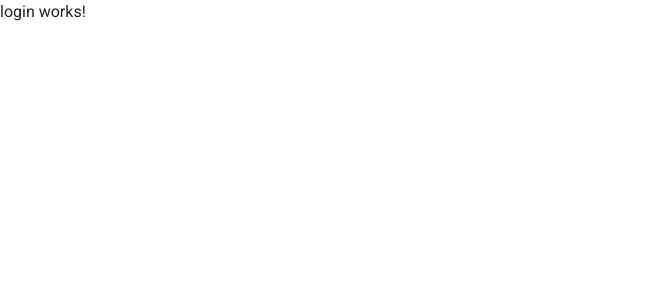
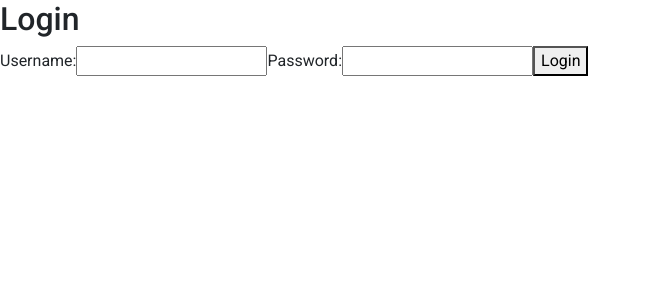
Before and after one commit to bruno1030/dynamic-angular, an Angular app in the folder dynamic/: page /login in a window 1280 px wide. Shown: the top 300 px of the page, without its empty margins (0-650 px from the left). Built offline with nearby package versions, Linux system fonts and the light colour scheme.

Commit message:
Add username and password inputs to login form

```diff
--- a/dynamic/src/app/login/login.component.html
+++ b/dynamic/src/app/login/login.component.html
@@ -1 +1,13 @@
-<p>login works!</p>
+<h2>Login</h2>
+
+<form (ngSubmit)="onLogin()">
+  <label for="username">Username:</label>
+  <input type="text" id="username" [(ngModel)]="username" name="username" required />
+
+  <label for="password">Password:</label>
+  <input type="password" id="password" [(ngModel)]="password" name="password" required />
+
+  <button type="submit">Login</button>
+</form>
+
+<p *ngIf="errorMessage" style="color: red;">{{ errorMessage }}</p>
--- a/dynamic/src/app/login/login.component.ts
+++ b/dynamic/src/app/login/login.component.ts
@@ -1,11 +1,25 @@
 import { Component } from '@angular/core';
+import { FormsModule } from '@angular/forms';
+import { CommonModule } from '@angular/common';
 
 @Component({
   selector: 'app-login',
-  imports: [],
+  imports: [FormsModule, CommonModule],
   templateUrl: './login.component.html',
   styleUrl: './login.component.css'
 })
 export class LoginComponent {
+  username: string = '';
+  password: string = '';
+  errorMessage: string = '';
+
+  onLogin() {
+    if (this.username === 'admin' && this.password === 'password123') {
+      this.errorMessage = '';
+      alert('Login successful!');
+    } else {
+      this.errorMessage = 'Invalid username or password!';
+    }
+  }
 
 }
```
